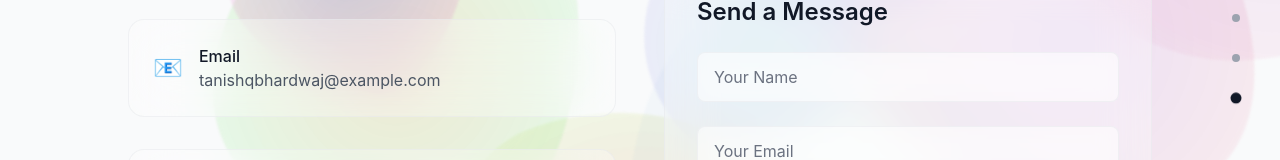
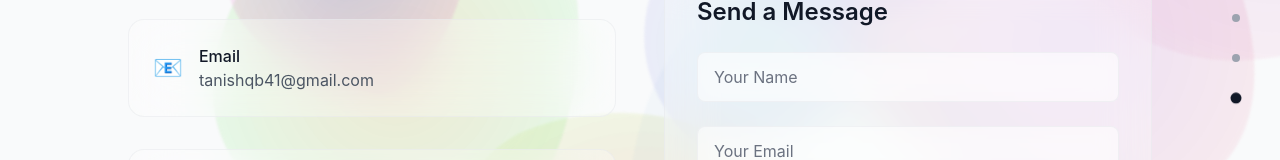
Before and after one commit to Bittb/tanishq-portfolio, a React (Create React App) app: page / in a window 1280 px wide. Both pictures are taken after a click on the button "Contact". Shown: the part 382-542 px from the top of the page. Built offline with nearby package versions, Linux system fonts and the light colour scheme.

Commit message:
Update TanishqPortfolio.js

```diff
--- a/src/TanishqPortfolio.js
+++ b/src/TanishqPortfolio.js
@@ -614,7 +614,7 @@ const TanishqPortfolio = () => {
                         href="mailto:tanishqb41@gmail.com"
                         className={`${secondaryTextClass} hover:text-blue-600 transition-colors duration-300`}
                       >
-                        tanishqbhardwaj@example.com
+                        tanishqb41@gmail.com
                       </a>
                     </div>
                   </div>
```
